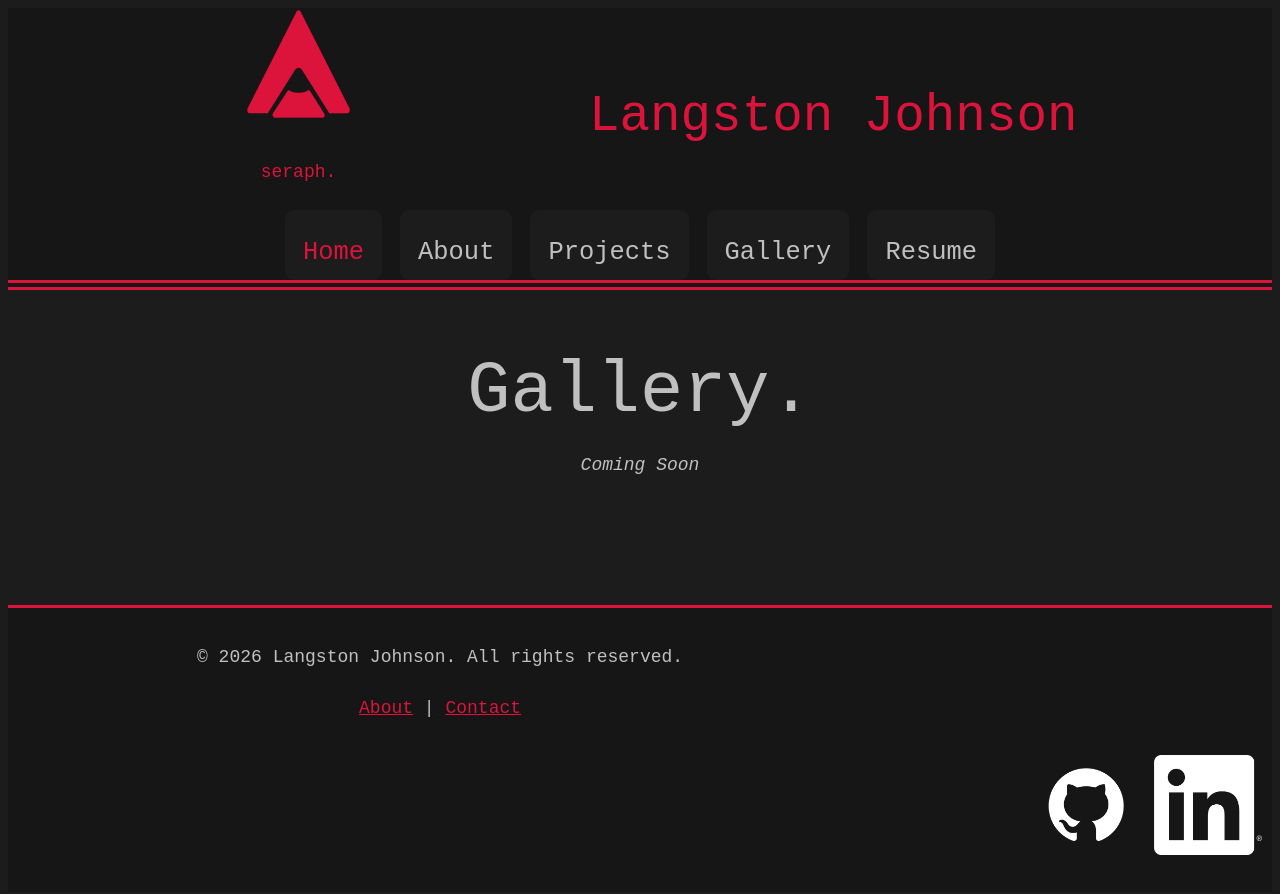
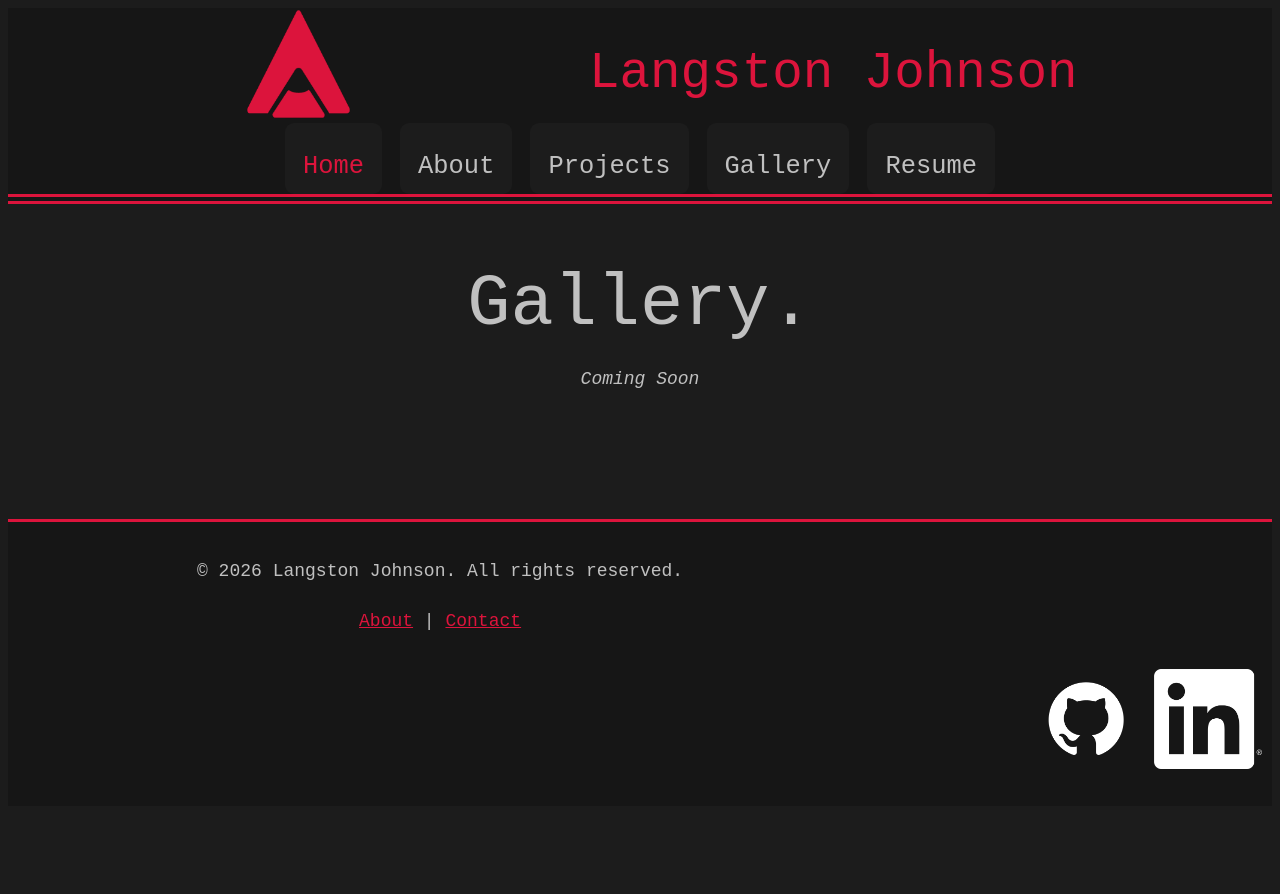
Before and after one commit to Langgit72/langisonline, a Jekyll site: the page built from gallery.html, in a window 1280 px wide. Shown: the top 894 px of the page. Built offline with Jekyll 4.4.1, drawn with Linux system fonts in a browser that asks for light colours.

Commit message:
remove seraph

```diff
--- a/_layouts/default.html
+++ b/_layouts/default.html
@@ -15,7 +15,6 @@
       window.dataLayer = window.dataLayer || [];
       function gtag(){dataLayer.push(arguments);}
       gtag('js', new Date());
-
       gtag('config', 'G-E9C280GJWN');
     </script>
 
@@ -44,7 +43,7 @@
       <div class ="flex-container-space-evenly">
         <div class = "flex-container-column">
           <img class = 'favicon-header' src="{{'assets/favicon/android-chrome-192x192.png' | relative_url}}" alt = "favicon">
-          <p style="text-align: center; border: 1rem; color: var(--Crimson-Red)">seraph.</p>
+          <!--p style="text-align: center; border: 1rem; color: var(--Crimson-Red)">seraph.</p-->
         </div>
         <h2  style="color: var(--Crimson-Red); text-align: center;">{{ site.title }}</h2>
         <div class ="flex-container-row-wrap">
```
